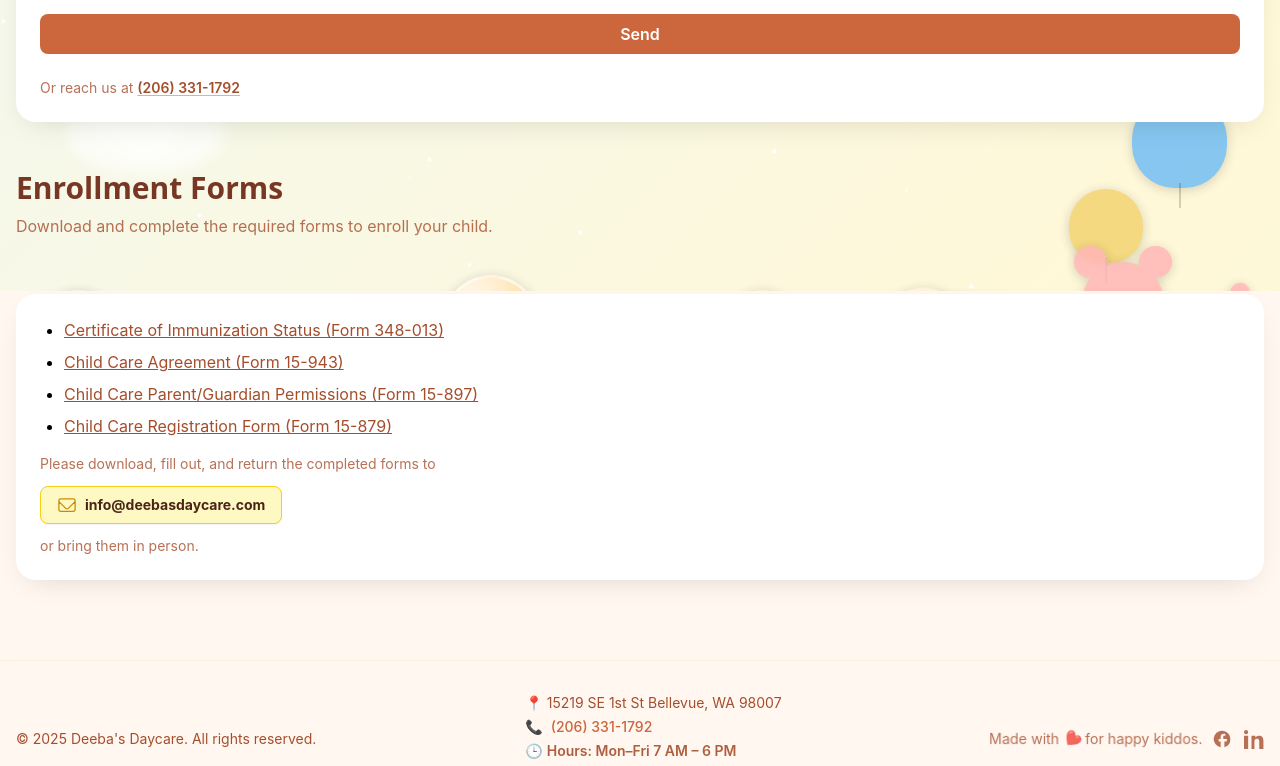
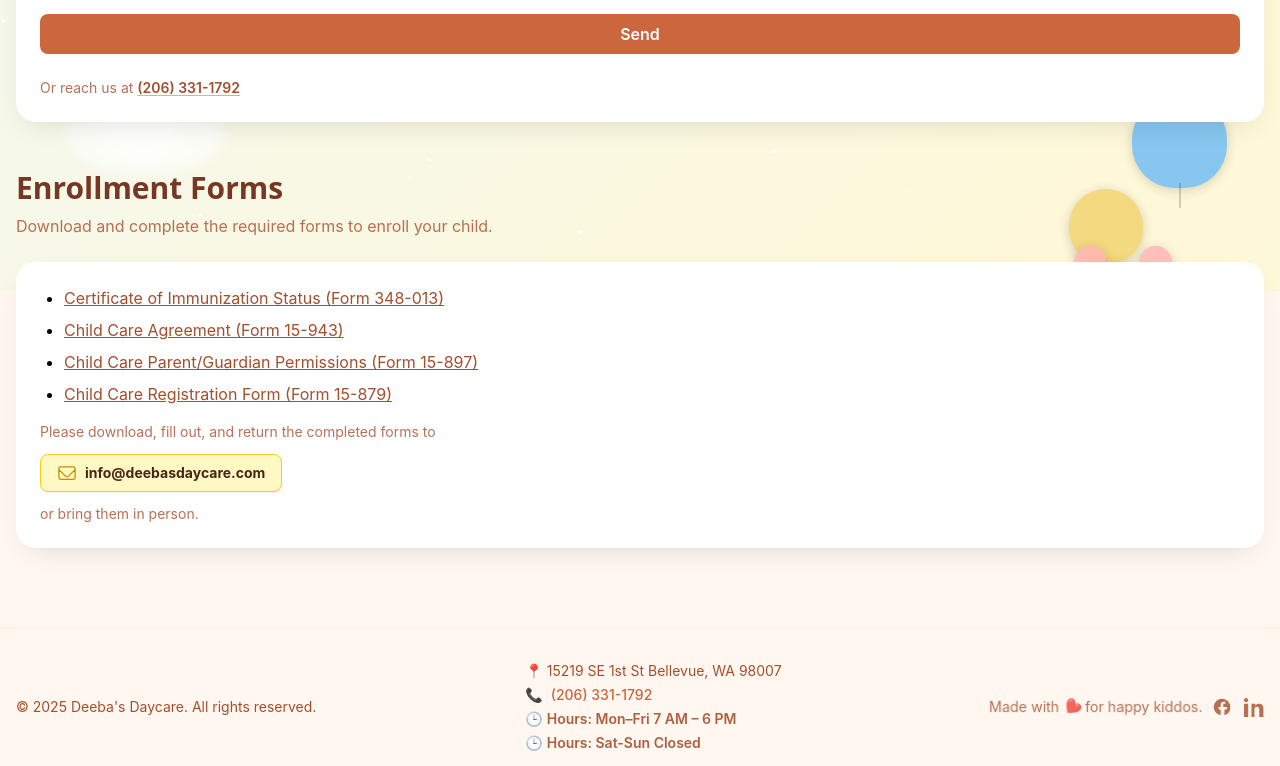
Before and after one commit to mz9201ju/deebasDayCare, a React (Vite) app: page /contact in a window 1280 px wide. Shown: the part 509-1275 px from the top of the page. Built offline with nearby package versions, Linux system fonts and the light colour scheme.

Commit message:
updated the margin

```diff
--- a/src/pages/ContactUs.jsx
+++ b/src/pages/ContactUs.jsx
@@ -106,7 +106,7 @@ export default function ContactUs() {
 
             {/* Enrollment Forms Section */}
             <Section title="Enrollment Forms" subtitle="Download and complete the required forms to enroll your child.">
-                <div className="card mt-8">
+                <div className="card mt-0">
                     <ul className="list-disc pl-6 space-y-2">
                         <li>
                             <a
```
